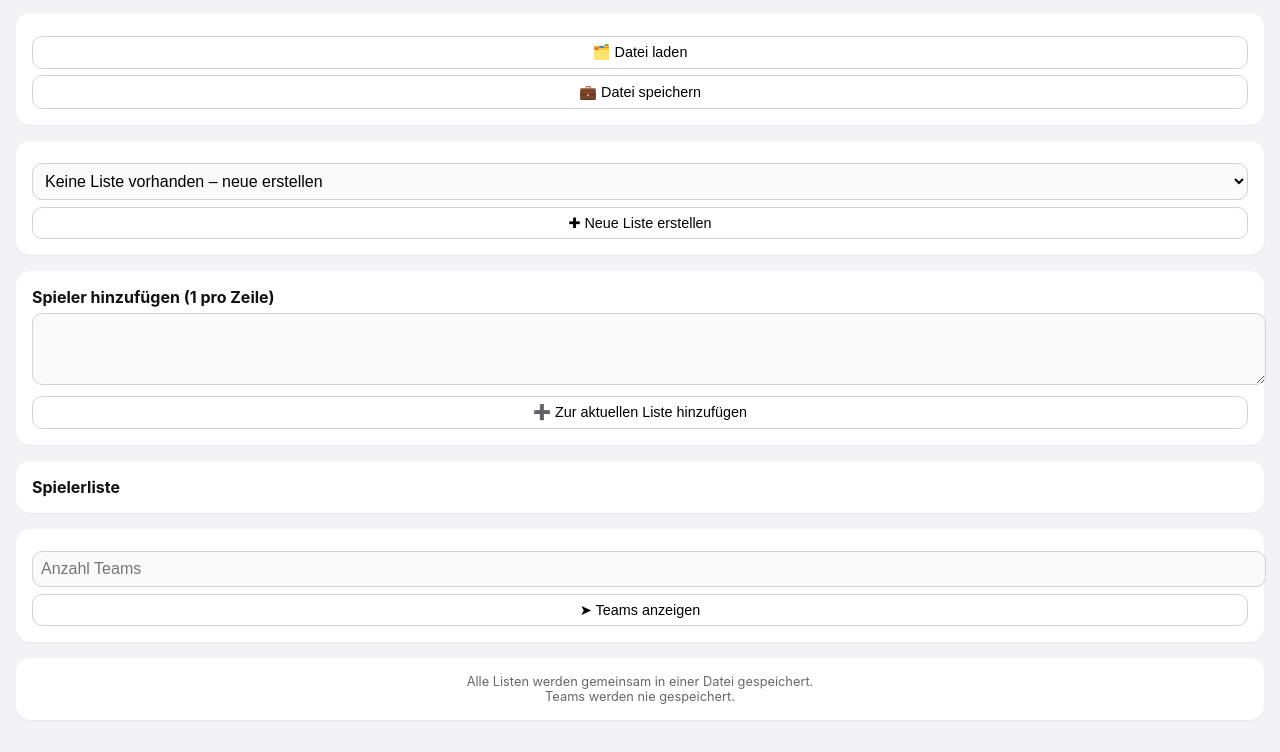
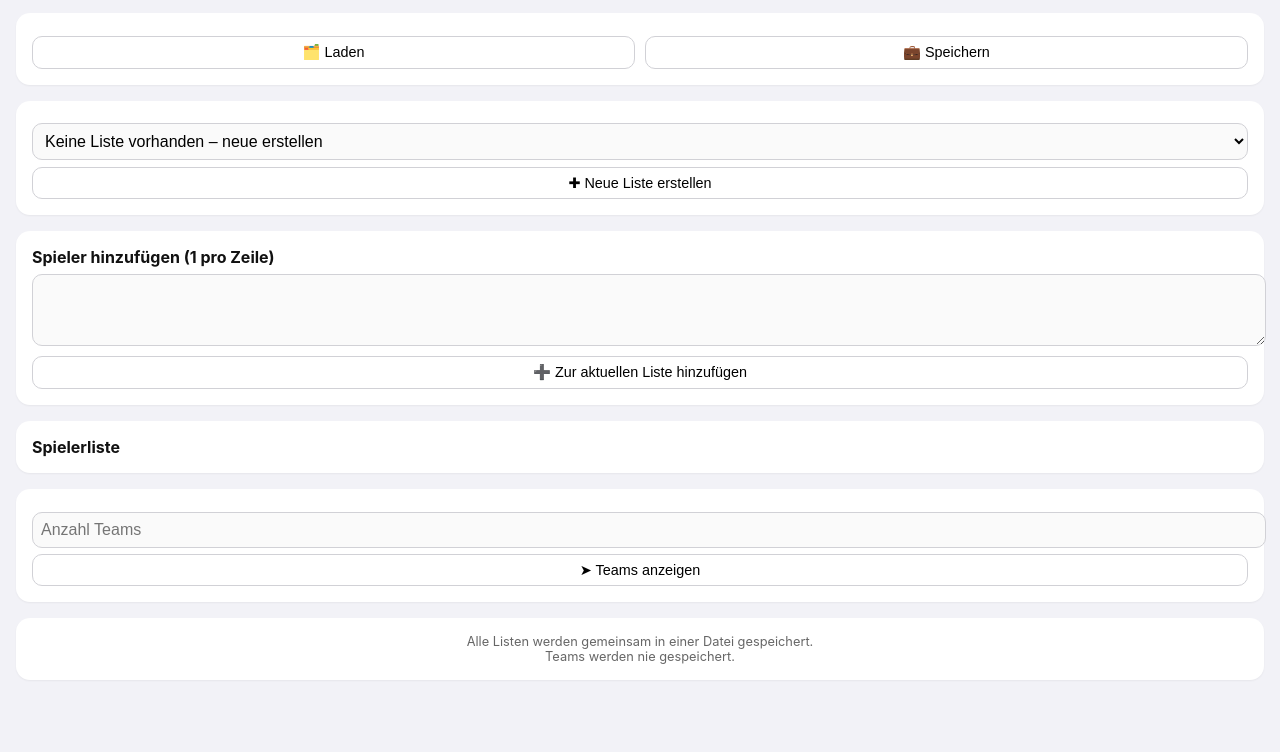
Before and after one commit to schorschi72/Teameinteilung-Iphone, a plain HTML site: page index.html in a window 1280 px wide. Shown: the part 65-817 px from the top of the page. Drawn offline with Linux system fonts and the light colour scheme.

Commit message:
Refactor file load/save buttons layout

```diff
--- a/index.html
+++ b/index.html
@@ -94,9 +94,10 @@ input,textarea,select{
   Teameinteilung – <span>by sporteduhub.ch</span>
 </header>
 
-<section>
-  <button onclick="loadFile()">🗂️ Datei laden</button>
-  <button onclick="saveFile()">💼 Datei speichern</button>
+<!-- DATEI LADEN / SPEICHERN NEBENEINANDER -->
+<section style="display:flex; gap:.6rem;">
+  <button style="flex:1;" onclick="loadFile()">🗂️ Laden</button>
+  <button style="flex:1;" onclick="saveFile()">💼 Speichern</button>
   <input type="file" id="fileInput" hidden>
 </section>
 
```
